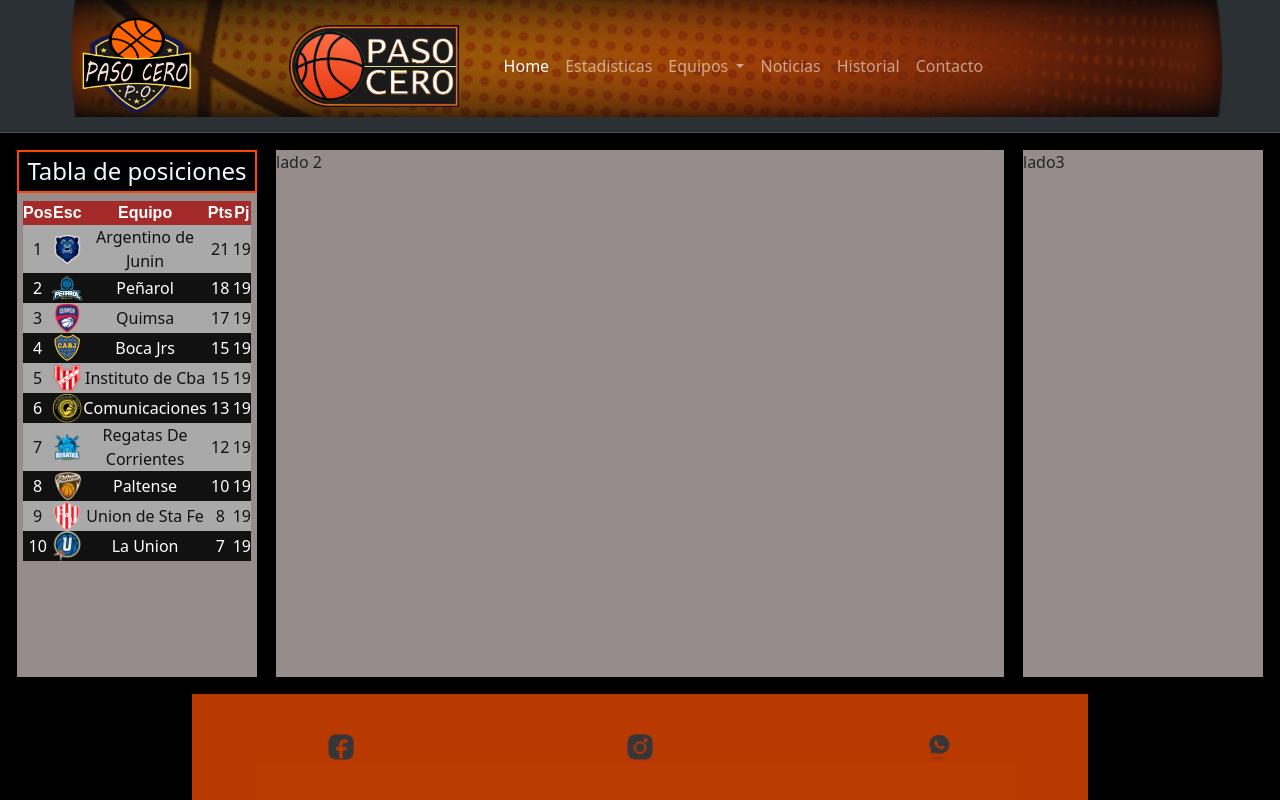
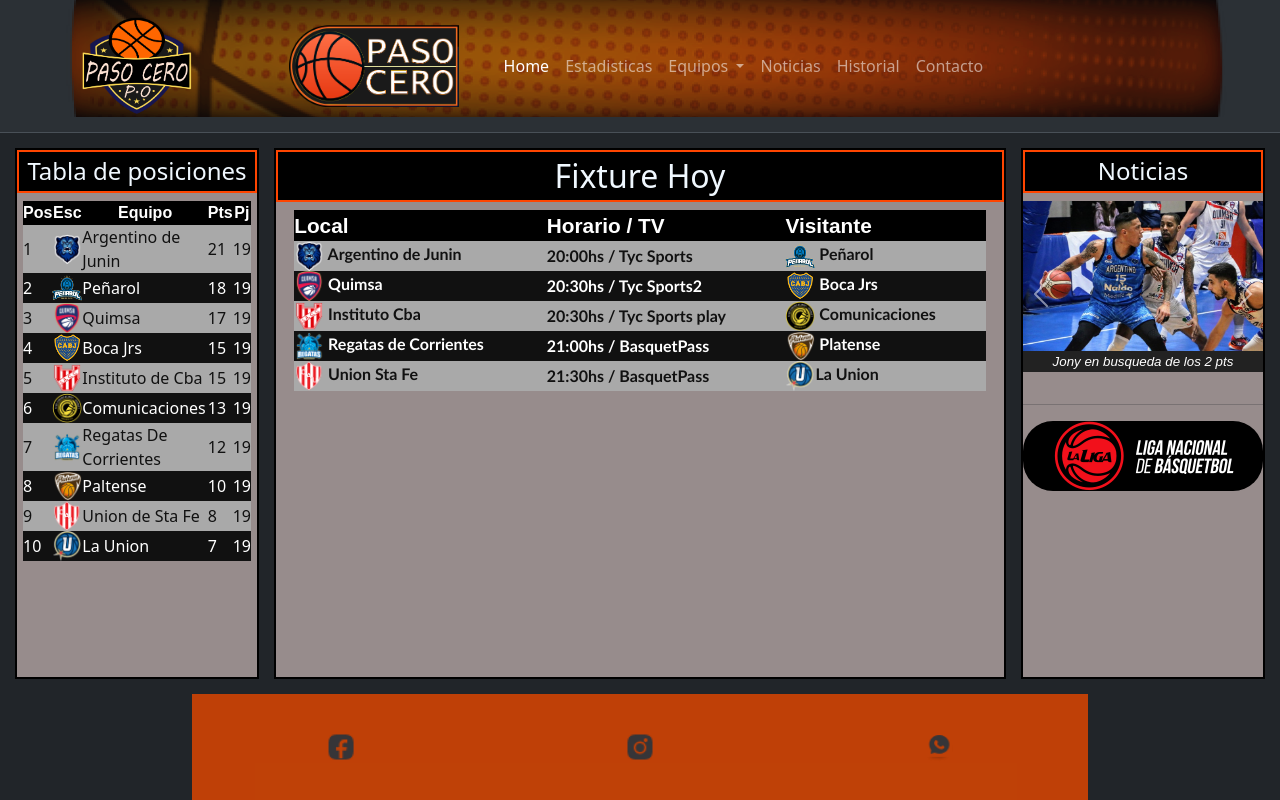
Before and after one commit to piky7/PF-Maritano, a plain HTML site: page index.html in a window 1280 px wide. Drawn offline with nearby package versions, Linux system fonts and the light colour scheme.

Commit message:
agregue fixture y noticias

```diff
--- a/css/style.css
+++ b/css/style.css
@@ -5,7 +5,7 @@
 
 body{
     height: 100vh;
-    background-color: rgb(0, 0, 0);
+    background-color: #212529;
     display: grid;
     grid-template-rows: 1fr 4fr 0.8fr;
     grid-template-columns: 1fr;
@@ -60,29 +60,49 @@
     text-align: center;
 }
 
-aside table{
+aside table , main table{
     width:95%;
     margin:7px auto;
     color:white;
     text-align:center;
 }
 
-aside h1{
+
+
+aside h1 , article  h1{
     background-color: rgb(0, 0, 0);
     font-size: 1.5rem;
     border: 2px solid orangered;
     padding: 5px;
     color: aliceblue;
+    text-align: center;
 }
 
-aside table img{
+a{
+    text-decoration:none;
+}
+
+aside table img , main table img{
     width: 30px;
     height: 30px;
 }
 
-aside table tr{
+aside table tr , main table tr{
     cursor: pointer;
 }
+
+.lado2 table tr th{
+    text-align: start;
+    font-size: 1.3rem;
+    background-color: black;
+}
+
+.lado2 table tr td{
+    font-size: 1rem;
+    font-weight: bold;
+    font-family: 'Trebuchet MS', 'Lucida Sans Unicode', 'Lucida Grande', 'Lucida Sans', Arial, sans-serif;
+}
+
 
 .par:hover,.impar:hover{
     color: black;
@@ -92,7 +112,7 @@
 .destacado{
     font-family:Arial;
     font-weight:bold;
-    background-color: brown;
+    background-color: rgb(0, 0, 0);
 }
 
 .par{
@@ -102,6 +122,10 @@
 .impar{
     background-color: darkgrey;
     color: rgb(17, 17, 17);
+}
+
+.par td, .impar td{
+   text-align: start;
 }
 
 
@@ -120,6 +144,21 @@
     background-color: rgb(151, 140, 140);
     border: 2px solid black;
     grid-area: lado3;
+}
+
+figcaption{
+    background-color: #222;
+    color: #fff;
+    font: italic smaller sans-serif;
+    padding: 3px;
+    text-align: center;
+}
+
+.logoLiga{
+    background-color: black;
+    display: flex;
+    justify-content: center;
+    border-radius: 30px;
 }
 
 footer {
--- a/index.html
+++ b/index.html
@@ -76,8 +76,9 @@
 
     <main>
         <aside class="lado1">
-           <h1>Tabla de posiciones</h1>
-           <table cellspacing="1" cellpadding="0">
+          <a href="./pages/estadisticas.html"><h1>Tabla de posiciones</h1></a>
+
+           <table cellspacing="1" cellspadding="0">
             <tr class="destacado">
                 <th>Pos</th>
                 <th>Esc</th>
@@ -172,12 +173,96 @@
         </aside>
 
         <article class="lado2">
-          lado 2
+          <h1>Fixture Hoy</h1>
+           <table>
+            <tr class="destacado">
+                <th>Local</th>
+                <th>Horario / TV</th>
+                <th>Visitante</th>
+
+            </tr>
+
+            <tr class="impar">
+                <td> <img src="./assets/images/icon/argentino2.ico" alt=""> Argentino de Junin</td>
+                <td>20:00hs / Tyc Sports</td>
+                <td><img src="./assets/images/icon/penarol_gs.ico" alt=""> Peñarol</td>
+
+
+            </tr>
+
+            <tr class="par">
+              <td> <img src="./assets/images/icon/quimsa.ico" alt=""> Quimsa</td>
+                <td>20:30hs / Tyc Sports2</td>
+                <td><img src="./assets/images/icon/boca-escudo-71estrellas.ico" alt=""> Boca Jrs</td>
+            </tr>
+
+            <tr class="impar">
+              <td> <img src="./assets/images/icon/instituto_0t.ico" alt=""> Instituto Cba</td>
+              <td>20:30hs / Tyc Sports play</td>
+              <td><img src="./assets/images/icon/logo-comunicaciones.ico" alt=""> Comunicaciones</td>
+
+
+            </tr>
+
+            <tr class="par">
+              <td> <img src="./assets/images/icon/regatas_2.ico" alt=""> Regatas de Corrientes</td>
+              <td>21:00hs / BasquetPass</td>
+              <td><img src="./assets/images/icon/platense.ico" alt=""> Platense</td>
+
+            </tr>
+
+            <tr class="impar">
+              <td> <img src="./assets/images/icon/union_5d.ico" alt=""> Union Sta Fe</td>
+              <td>21:30hs / BasquetPass</td>
+              <td><img src="./assets/images/icon/union_qv.ico" alt="">La Union</td>
+            </tr>
+
+           </table>
         </article>
 
         <aside class="lado3">
-          lado3
+           <a href="./pages/noticias.html"><h1>Noticias</h1></a>
+
+
+          <div id="carouselExampleFade" class="carousel slide carousel-fade">
+            <div class="carousel-inner">
+              <div class="carousel-item active">
+                <figure>
+                  <img src="./assets/images/adasda1.jpg" class="d-block w-100" alt="Jony Caa">
+                   <figcaption>Jony en busqueda de los 2 pts</figcaption>
+                </figure>
+              </div>
+              <div class="carousel-item">
+                <figure>
+                  <img src="./assets/images/ewtwy3etrf.jpg" class="d-block w-100" alt="Boca img">
+                  <figcaption>Boca a otra final de la Liga</figcaption>
+                </figure>
+              </div>
+              <div class="carousel-item">
+                <figure>
+                  <img src="./assets/images/wfwerwe.jpg" class="d-block w-100" alt="Peña img">
+                  <figcaption>Peñarol y otra temporada en lo mas alto</figcaption>
+                </figure>
+              </div>
+            </div>
+            <button class="carousel-control-prev" type="button" data-bs-target="#carouselExampleFade" data-bs-slide="prev">
+              <span class="carousel-control-prev-icon" aria-hidden="true"></span>
+              <span class="visually-hidden">Previous</span>
+            </button>
+            <button class="carousel-control-next" type="button" data-bs-target="#carouselExampleFade" data-bs-slide="next">
+              <span class="carousel-control-next-icon" aria-hidden="true"></span>
+              <span class="visually-hidden">Next</span>
+            </button>
+          </div>
+          <hr>
+
+          <div class="logoLiga">
+            <img src="./assets/images/logo.png" alt="logoLnb">
+          </div>
+
+
         </aside>
+
 
     </main>
 
```
Also changed, not shown: assets/images/ad.png (added), assets/images/adasda1.jpg (added), assets/images/ewtwy3etrf.jpg (added), assets/images/logo.png (added), assets/images/losgringos.png (added), assets/images/mc.png (added), assets/images/wfwerwe.jpg (added).
